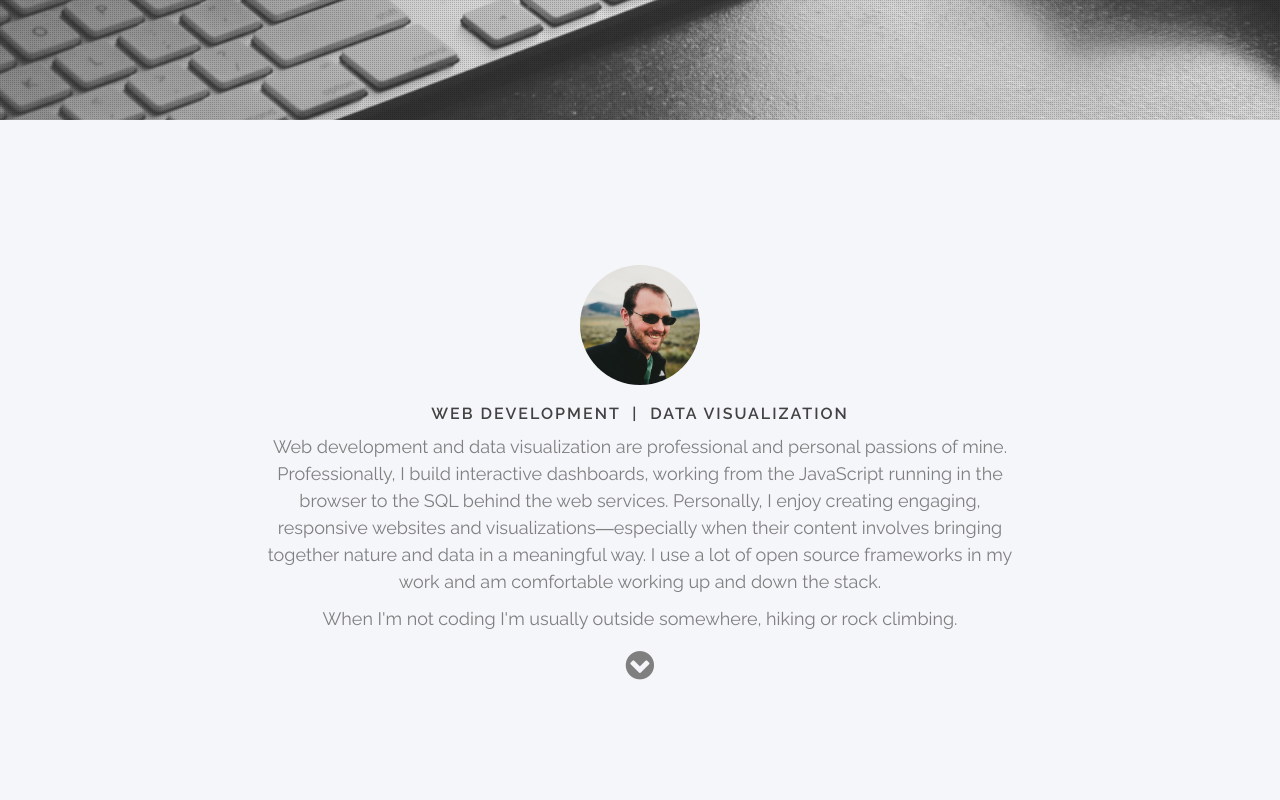
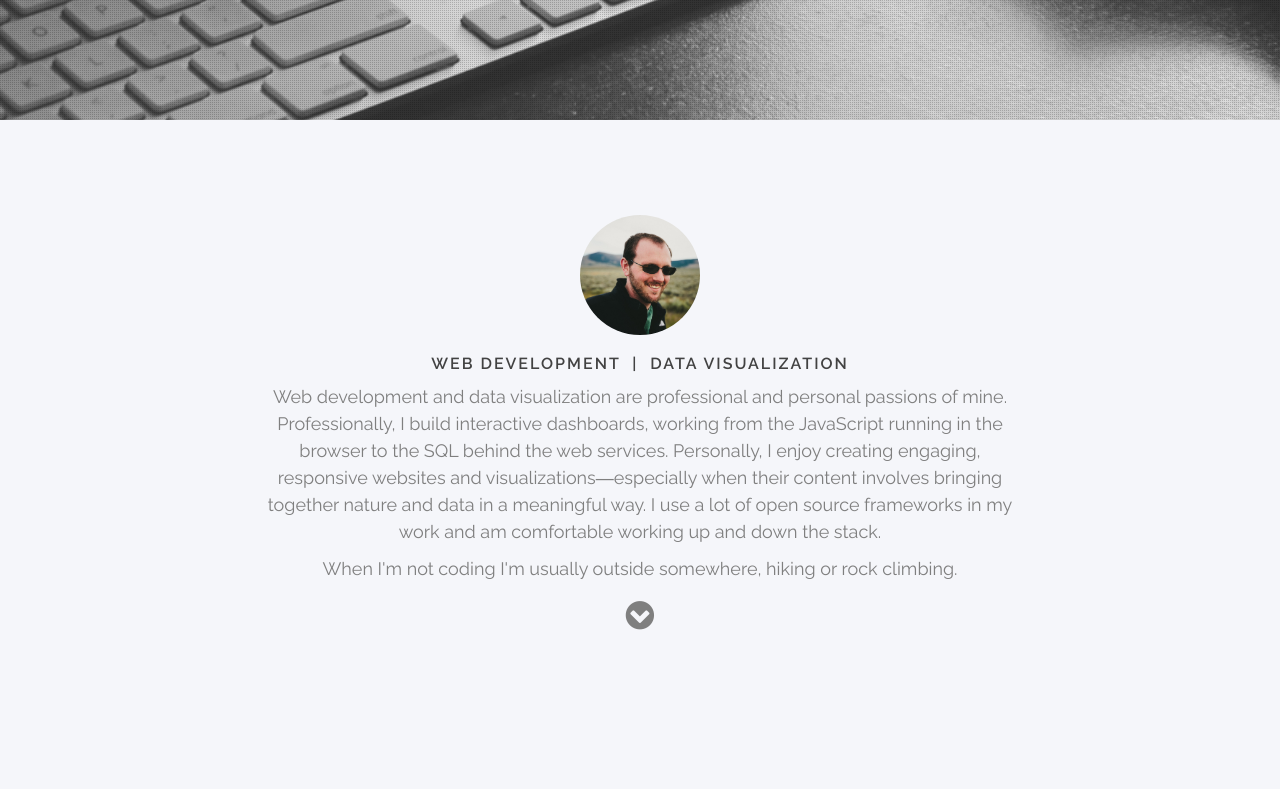
Before and after one commit to colinrobertbrooks/colinrobertbrooks.github.io, a plain HTML site: page index.html in a window 1280 px wide. Shown: the part 680-1480 px from the top of the page. Drawn offline with Linux system fonts and the light colour scheme.

Commit message:
modify about padding

```diff
--- a/css/main.css
+++ b/css/main.css
@@ -197,7 +197,8 @@ header {
 
 /* about */
 .about {
-  padding: 125px 0;
+  padding-top: 75px;
+  padding-bottom: 150px;
   background-color: #f5f6fa;
 }
 .about h1 {
```
